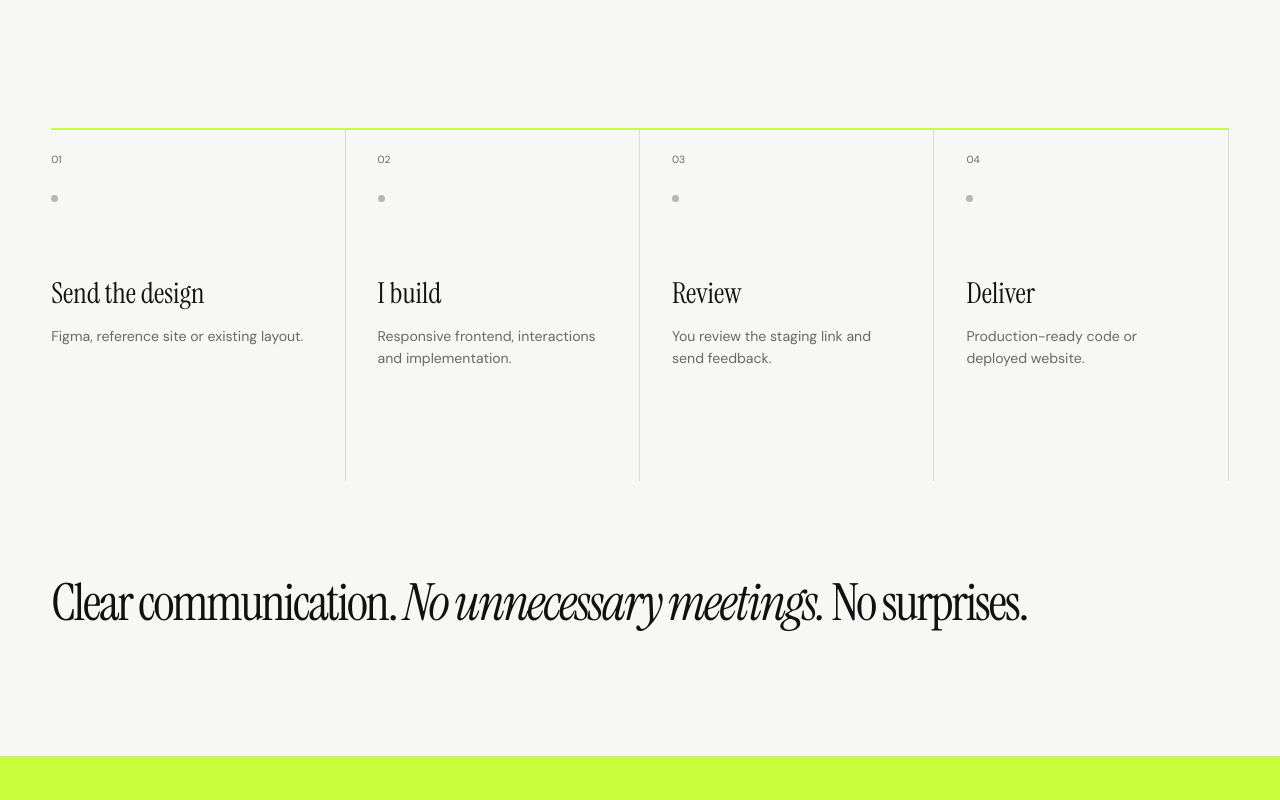
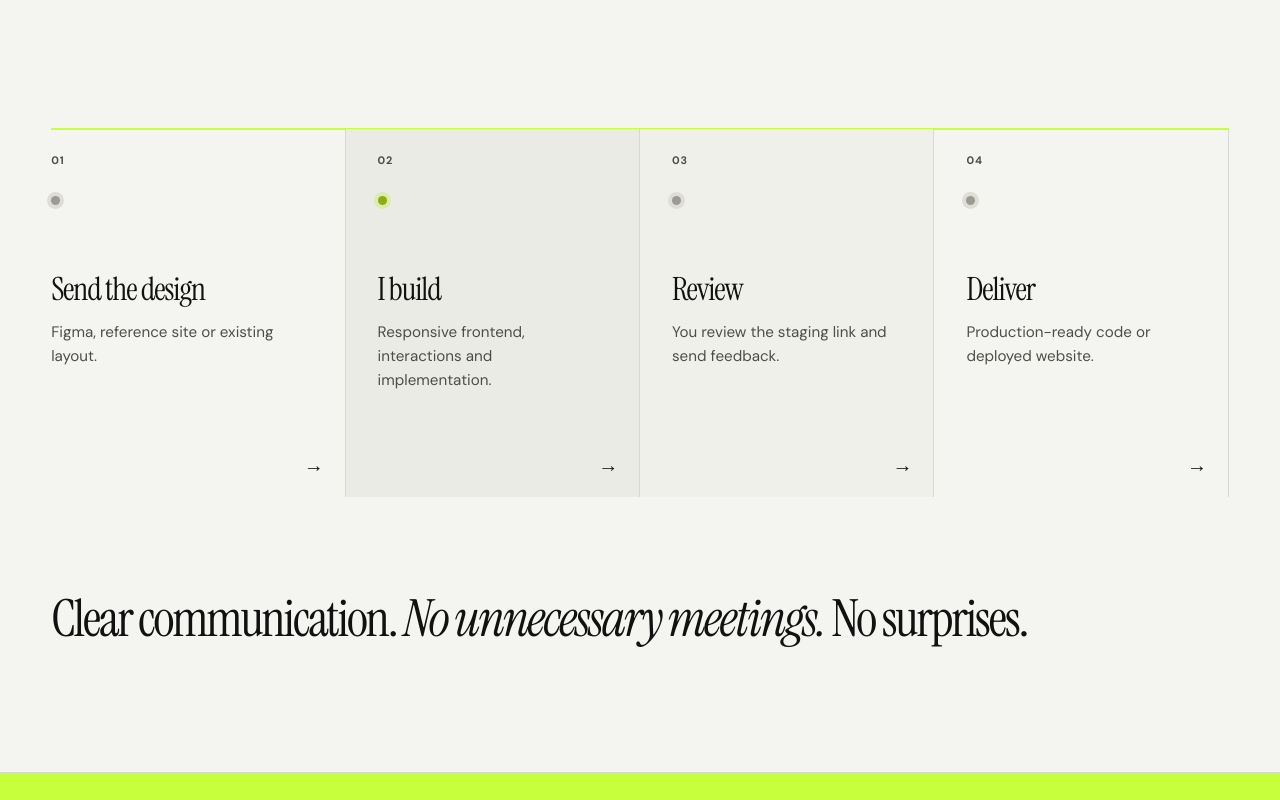
Before and after one commit to FiguresItOut0219/FiguresItOut, a Vue app: page / in a window 1280 px wide. Shown: the part 4900-5700 px from the top of the page. Built offline with nearby package versions, Linux system fonts and the light colour scheme.

Commit message:
Improve process hierarchy and work preview feedback

```diff
--- a/src/assets/main.css
+++ b/src/assets/main.css
@@ -4,3 +4,16 @@
 .summit .form-section select { min-height: 52px; padding: .8rem 2.8rem .8rem .9rem; appearance: none; border: 1px solid #7e959f; border-radius: 0; background-color: #fff; background-image: linear-gradient(45deg, transparent 50%, #f26032 50%), linear-gradient(135deg, #f26032 50%, transparent 50%); background-position: calc(100% - 18px) 50%, calc(100% - 12px) 50%; background-size: 6px 6px, 6px 6px; background-repeat: no-repeat; cursor: pointer; box-shadow: inset 0 -2px 0 #f260321f; transition: border-color .18s ease, box-shadow .18s ease, transform .18s ease; }
 .summit .form-section select:hover { border-color: #f26032; transform: translateY(-1px); }
 .summit .form-section select:focus { border-color: #f26032; box-shadow: 0 0 0 3px #f2603233; }
+
+/* Northstar's work list should advertise its preview interaction before visitors discover it by chance. */
+@media (hover: hover) and (pointer: fine) {
+  .north .work article { cursor: pointer; transition: background-color 150ms ease, padding-inline 180ms var(--ease); }
+  .north .work article:hover { padding-left: .75rem; padding-right: .75rem; background: #191919; }
+  .north .work article:hover h2 { color: #9ca9ff; }
+  .north .work article:hover .preview { opacity: 1; transform: scale(1) rotate(0); }
+  .north .work article:hover .num { color: #c8ff3d; }
+}
+.north .work article:focus-within { background: #191919; outline: 2px solid #c8ff3d; outline-offset: -2px; }
+.north .work article:focus-within .preview { opacity: 1; transform: scale(1) rotate(0); }
+.north .work article:focus-within h2 { color: #9ca9ff; }
+@media (prefers-reduced-motion: reduce) { .north .work article { transition: none; }.north .work article:hover { padding-left: 0; padding-right: 0; } }
--- a/src/components/ProcessSection.vue
+++ b/src/components/ProcessSection.vue
@@ -48,24 +48,24 @@ onBeforeUnmount(() => observer?.disconnect())
 </template>
 
 <style scoped>
-.process { overflow: hidden; }
+.process { overflow: hidden; background: #f4f4f0; }
 .process-heading { position: relative; }
 .process-index { position: absolute; right: 0; bottom: 2.2rem; color: var(--muted); font: 600 .64rem/1 var(--sans); letter-spacing: .1em; text-transform: uppercase; }
 .process-index span { display: block; margin-top: .7rem; color: #111; }
 .steps { position: relative; display: grid; grid-template-columns: repeat(4, 1fr); padding: 0; list-style: none; border-top: 1px solid; }
 .steps::before { content: ''; position: absolute; top: -1px; left: 0; width: 100%; height: 2px; background: var(--acid); transform: scaleX(0); transform-origin: left; transition: transform .9s var(--ease); }
 .is-revealed .steps::before { transform: scaleX(1); }
-.steps li { position: relative; min-height: 22rem; padding: 1.5rem 2rem 3.5rem 0; border-right: 1px solid var(--line); opacity: 0; transform: translateY(2rem); transition: opacity .55s var(--ease) var(--delay), transform .55s var(--ease) var(--delay), background .25s ease; }
+.steps li { position: relative; min-height: 23rem; padding: 1.5rem 2rem 3.5rem 0; border-right: 1px solid var(--line); opacity: 0; transform: translateY(2rem); transition: opacity .55s var(--ease) var(--delay), transform .55s var(--ease) var(--delay); }
 .is-revealed .steps li { opacity: 1; transform: none; }
 .steps li + li { padding-left: 2rem; }
-.steps li:hover { background: #efefea; }
-.step-number { display: block; font-size: .65rem; color: var(--muted); }
-.step-marker { display: block; width: 7px; height: 7px; margin: 1.8rem 0 auto; border-radius: 50%; background: #b7b7b0; transition: background .2s ease, transform .2s ease; }
-.steps li:hover .step-marker { background: var(--acid); transform: scale(1.65); }
-.steps h3 { margin: 4.5rem 0 0; font: 500 1.8rem var(--display); }
-.steps p { max-width: 16rem; color: var(--muted); font-size: .88rem; }
-.step-action { position: absolute; right: 1.3rem; bottom: 1.2rem; color: var(--muted); opacity: 0; transform: translateX(-.5rem); transition: opacity .2s ease, transform .2s ease; }
-.steps li:hover .step-action { opacity: 1; transform: none; }
+.steps li:nth-child(2) { background: #ebebe5; }
+.steps li:nth-child(3) { background: #f0f0eb; }
+.step-number { display: block; color: #4b4b47; font: 700 .68rem var(--sans); letter-spacing: .08em; }
+.step-marker { display: block; width: 9px; height: 9px; margin: 1.8rem 0 auto; border-radius: 50%; background: #9b9b94; box-shadow: 0 0 0 4px #deded7; }
+.steps li:nth-child(2) .step-marker { background: #8dad12; box-shadow: 0 0 0 4px #dcecb1; }
+.steps h3 { max-width: 11ch; margin: 4.3rem 0 1.1rem; font: 500 clamp(2rem, 2.45vw, 2.85rem)/.94 var(--display); letter-spacing: -.035em; }
+.steps p { max-width: 18rem; margin: 0; color: #4e4e49; font-size: .95rem; line-height: 1.55; }
+.step-action { position: absolute; right: 1.3rem; bottom: 1.2rem; color: #171714; font-size: 1.25rem; }
 .note { font: 500 clamp(2rem, 4vw, 4.8rem)/1 var(--display); letter-spacing: -.04em; margin: 6rem 0 0; opacity: 0; transform: translateY(1rem); transition: opacity .6s var(--ease) .4s, transform .6s var(--ease) .4s; }
 .is-revealed .note { opacity: 1; transform: none; }
 .note i { font-weight: 400; }
```
